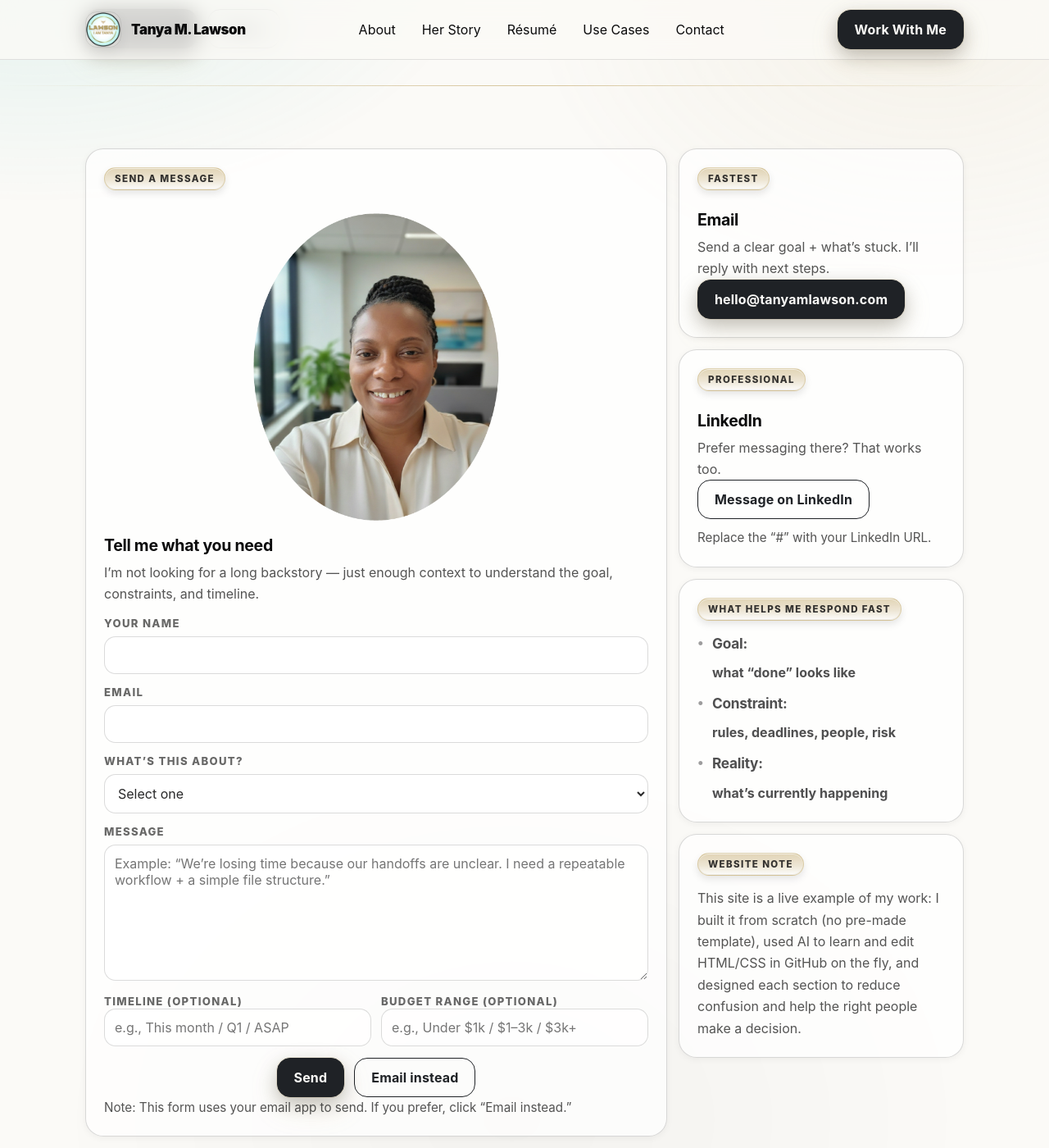
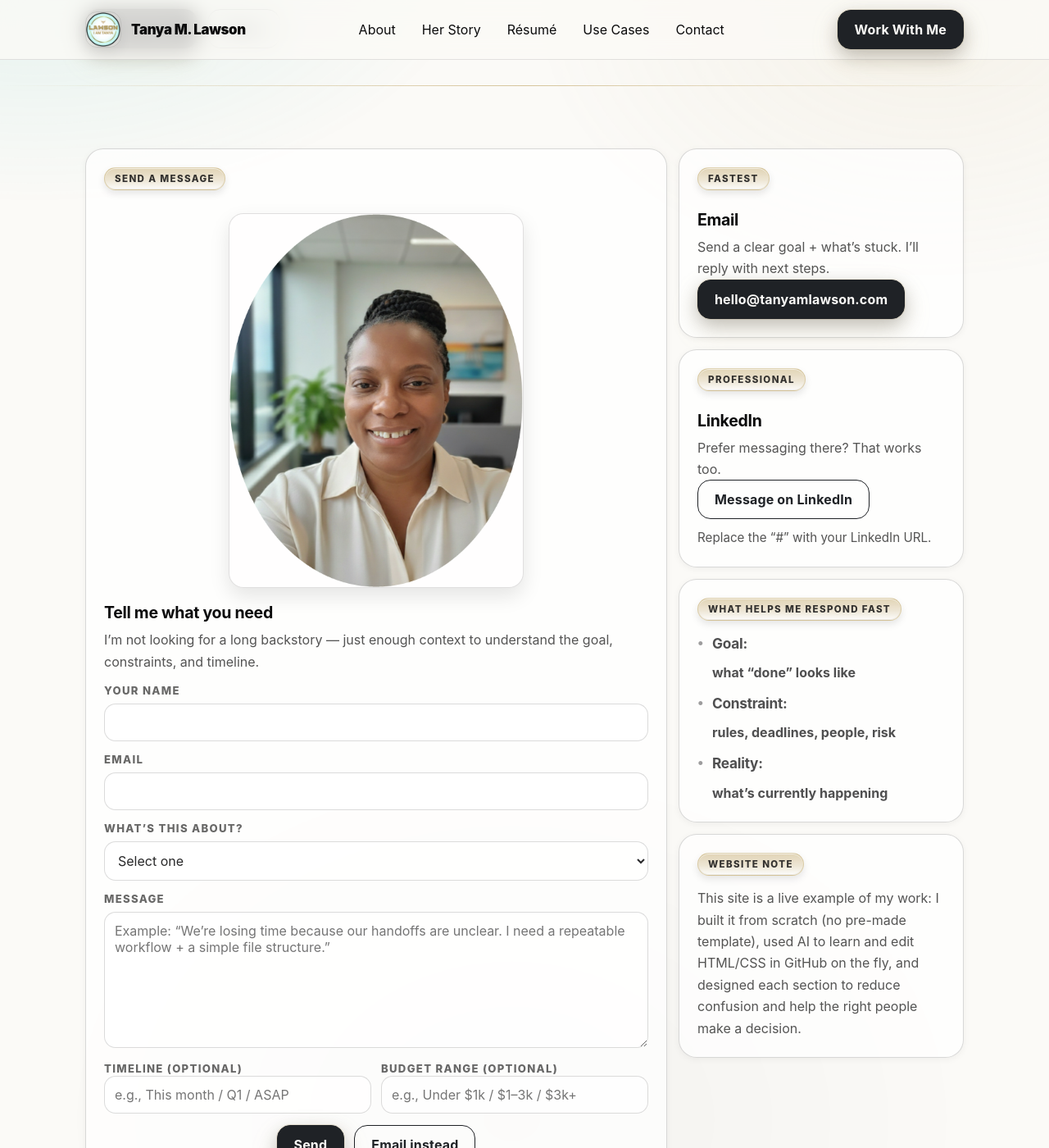
Before and after one commit to TanyaWBM1/TanyaLawson, a Jekyll site: the page built from contact/index.html, in a window 1280 px wide and 1400 px high, scrolled down 358 px. Shown: the whole window at 82% size. Built offline with Jekyll 4.4.1, drawn with Linux system fonts in a browser that asks for light colours.

Commit message:
Update styles.css

```diff
--- a/assets/css/styles.css
+++ b/assets/css/styles.css
@@ -1231,16 +1231,22 @@ body.page-contact .nav a[href="/contact/"]::after{
   align-items: start;
 }
 
-/* Contact page image */
 .contact-image-wrap{
-  display: flex;
-  justify-content: center;
+  display:flex;
+  justify-content:center;
   margin: 14px 0 18px;
 }
 
 .contact-image{
-  max-width: 300px;
-  aspect-ratio: 4 / 5;
+  width: 100%;
+  max-width: 360px;     /* adjust bigger/smaller */
+  height: auto;         /* keeps proportions */
+  display: block;
+
+  border-radius: 18px;
+  border: 1px solid rgba(0,0,0,.12);
+  background: rgba(255,255,255,.35);
+  box-shadow: 0 10px 24px rgba(0,0,0,.10);
 }
 
 /* Form */
```
